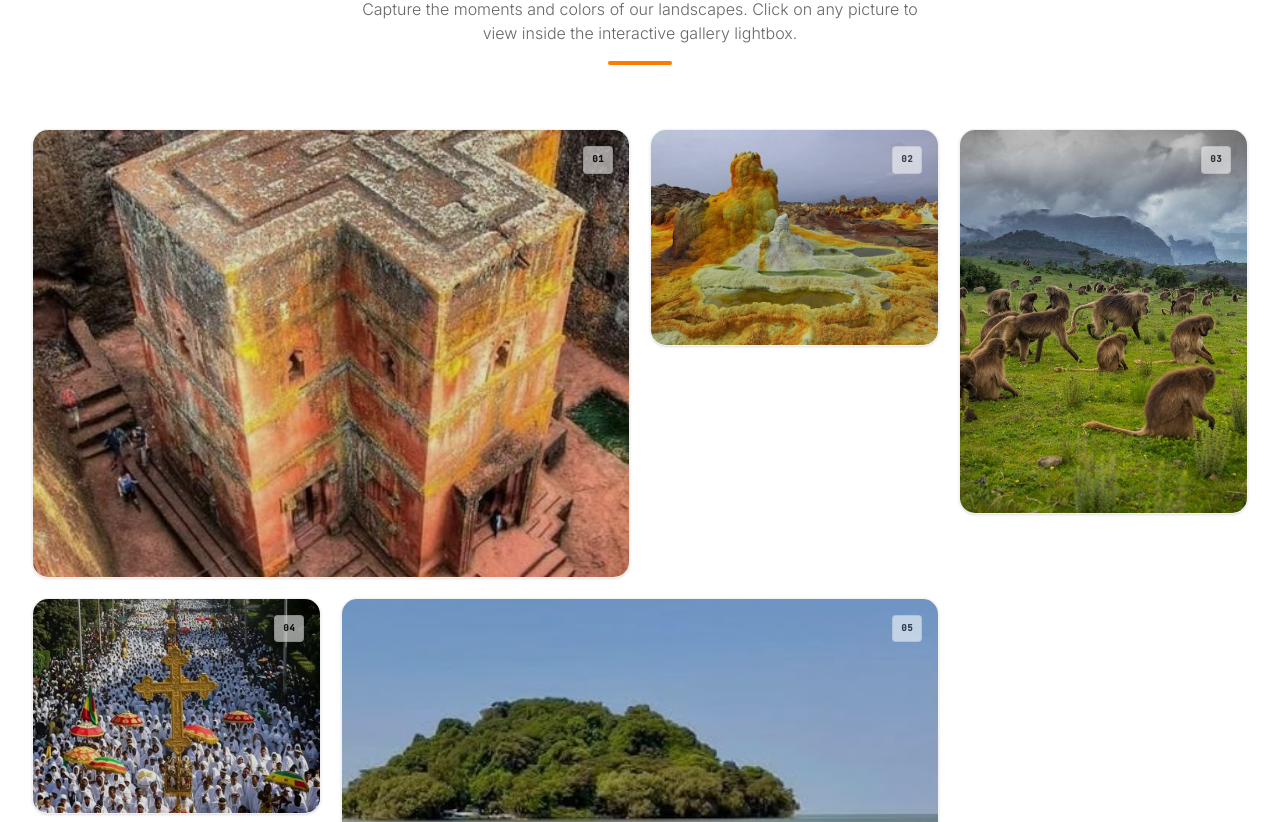
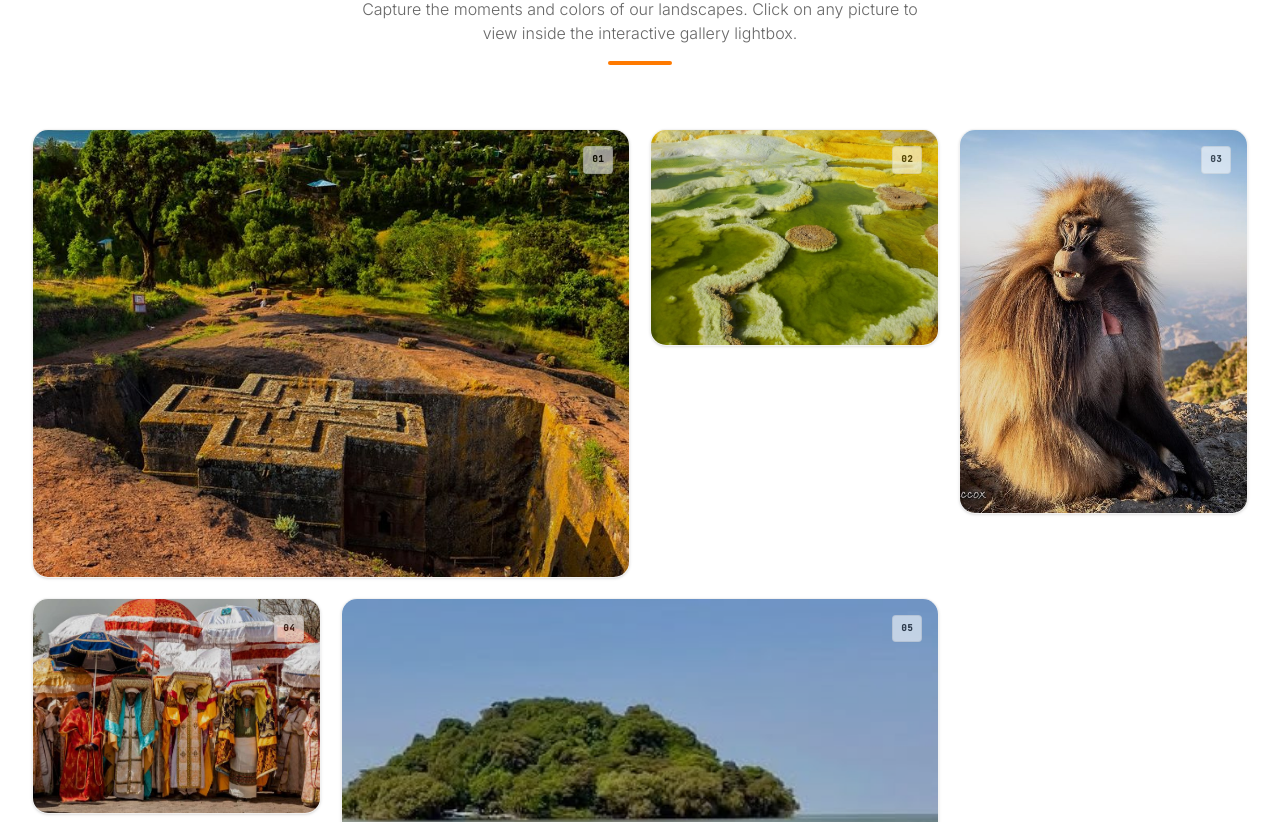
Before and after one commit to Abeselom650/Pase-Tour-and-Travel, a React (Vite) app: page / in a window 1280 px wide. Shown: the part 7977-8799 px from the top of the page. Built offline with nearby package versions, Linux system fonts and the light colour scheme; a web font is replaced by a local one.

Commit message:
Update GALLERY_IMAGES 01-04 to point to /01.jfif, /02.jfif, /03.jfif, /04.jfif

```diff
--- a/src/data.ts
+++ b/src/data.ts
@@ -264,10 +264,10 @@ export const TESTIMONIALS: Testimonial[] = [
 ];
 
 export const GALLERY_IMAGES = [
-  { url: '/Lalibela.jfif', caption: 'Lalibela monolithic marvel' },
-  { url: '/Denakil.jfif', caption: 'Dallol hydrothermal geysers' },
-  { url: '/Semen.jfif', caption: 'Gelada baboons of Simien Peaks' },
-  { url: '/Timket.jfif', caption: 'Timkat (Epiphany) holy parade' },
+  { url: '/01.jfif', caption: 'Lalibela monolithic marvel' },
+  { url: '/02.jfif', caption: 'Dallol hydrothermal geysers' },
+  { url: '/03.jfif', caption: 'Gelada baboons of Simien Peaks' },
+  { url: '/04.jfif', caption: 'Timkat (Epiphany) holy parade' },
   { url: '/tana.jpg', caption: 'Biblical murals of island monasteries' },
   { url: '/bale.jpg', caption: 'Endemic Ethiopian Wolf in Bale' },
   { url: '/Meskel.jfif', caption: 'Meskel festival yellow blooms' },
```
